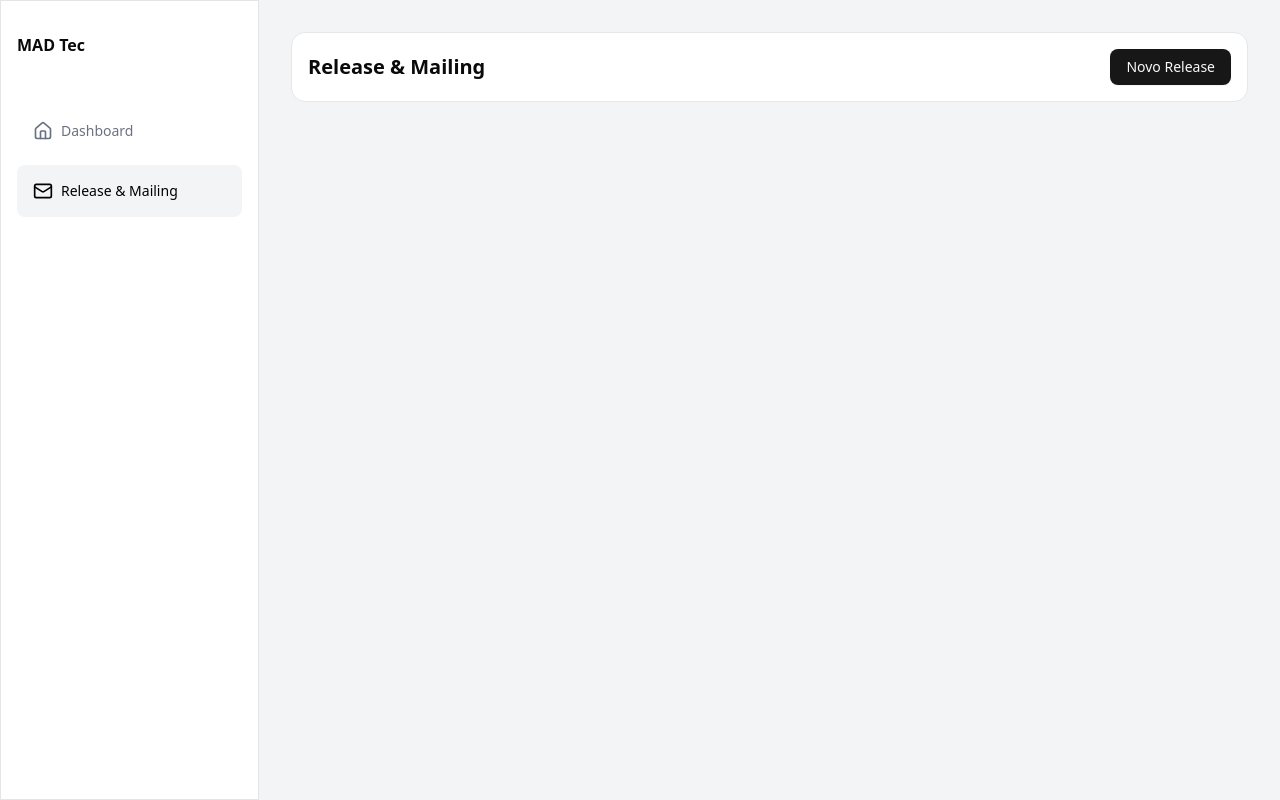
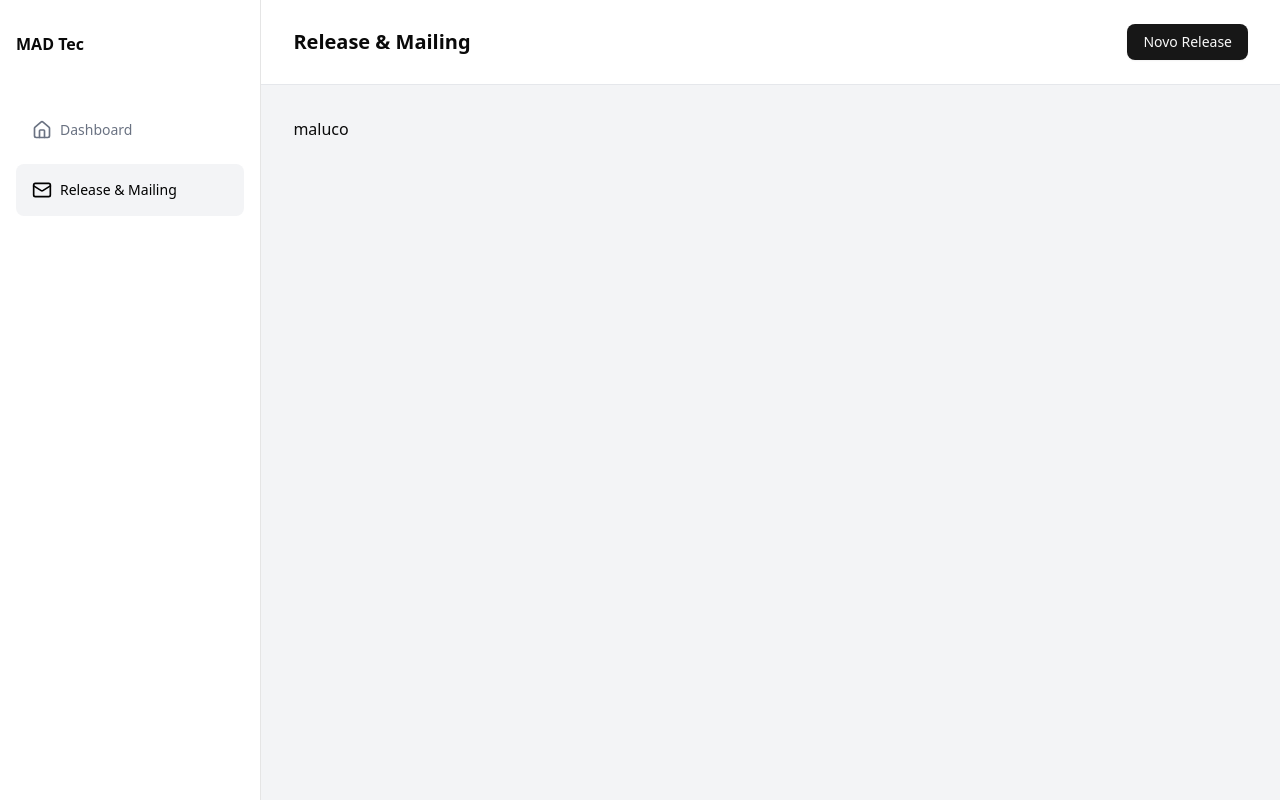
Before and after one commit to lucasbazev/mad-tec-release-mailing, a Next.js app: page /release-mailing in a window 1280 px wide. Built offline with nearby package versions, Linux system fonts and the light colour scheme.

Commit message:
refact: some small UI adjustments

```diff
--- a/app/layout.tsx
+++ b/app/layout.tsx
@@ -24,7 +24,7 @@ export default function RootLayout({
       <body className={`${inter.variable} ${inter.variable} flex min-h-screen`}>
         <SideMenu />
 
-        <div className="bg-gray-100 min-h-screen w-full p-4 md:p-8 pb-16 overflow-auto">
+        <div className="bg-gray-100 min-h-screen w-full overflow-auto">
           {children}
         </div>
 
--- a/app/page.tsx
+++ b/app/page.tsx
@@ -5,10 +5,12 @@ export default function Home() {
     <div>
       <PageHeader title="Dashboard" />
 
-      <p>
-        Bem-vindo à MAD Tec, startup brasileira e plataforma revolucionária de
-        monitoramento, análise e distribuição de informações em tempo real.
-      </p>
+      <div className="mt-8 p-4 md:p-8 pb-16">
+        <p>
+          Bem-vindo à MAD Tec, startup brasileira e plataforma revolucionária de
+          monitoramento, análise e distribuição de informações em tempo real.
+        </p>
+      </div>
     </div>
   );
 }
--- a/app/release-mailing/page.tsx
+++ b/app/release-mailing/page.tsx
@@ -9,5 +9,13 @@ export default function ReleaseMailingPage() {
     },
   ];
 
-  return <PageHeader title="Release & Mailing" buttonProps={actionButton} />;
+  return (
+    <div>
+      <PageHeader title="Release & Mailing" buttonProps={actionButton} />
+
+      <div className="p-4 md:p-8 pb-16">
+        <p>maluco</p>
+      </div>
+    </div>
+  );
 }
--- a/components/app/Menu/index.tsx
+++ b/components/app/Menu/index.tsx
@@ -18,7 +18,7 @@ export const SideMenu = () => {
   const currentUrl = usePathname();
 
   return (
-    <div className="hidden xl:flex flex-col h-screen overflow-y-scroll w-[320px] bg-white px-4 py-8 sticky left-0 top-0 border border-right-gray-200">
+    <div className="hidden xl:flex flex-col h-screen overflow-y-scroll w-[320px] bg-white px-4 py-8 sticky left-0 top-0 border-r border-right-gray-200">
       <p className="font-black">MAD Tec</p>
 
       <div className="flex flex-col gap-y-2 items-stretch mt-12">
--- a/components/app/PageHeader/index.tsx
+++ b/components/app/PageHeader/index.tsx
@@ -14,7 +14,7 @@ export const PageHeader = ({
   loadingAction,
 }: IPageHeader) => {
   return (
-    <div className="w-full flex items-center justify-between mb-16 bg-white border border-gray-200 p-4 rounded-xl">
+    <div className="w-full flex items-center justify-between bg-white border-b border-gray-200 px-8 py-6">
       <div>
         <MobileMenu />
         <p className="text-xl font-bold mt-8 xl:mt-0">{title}</p>
```
